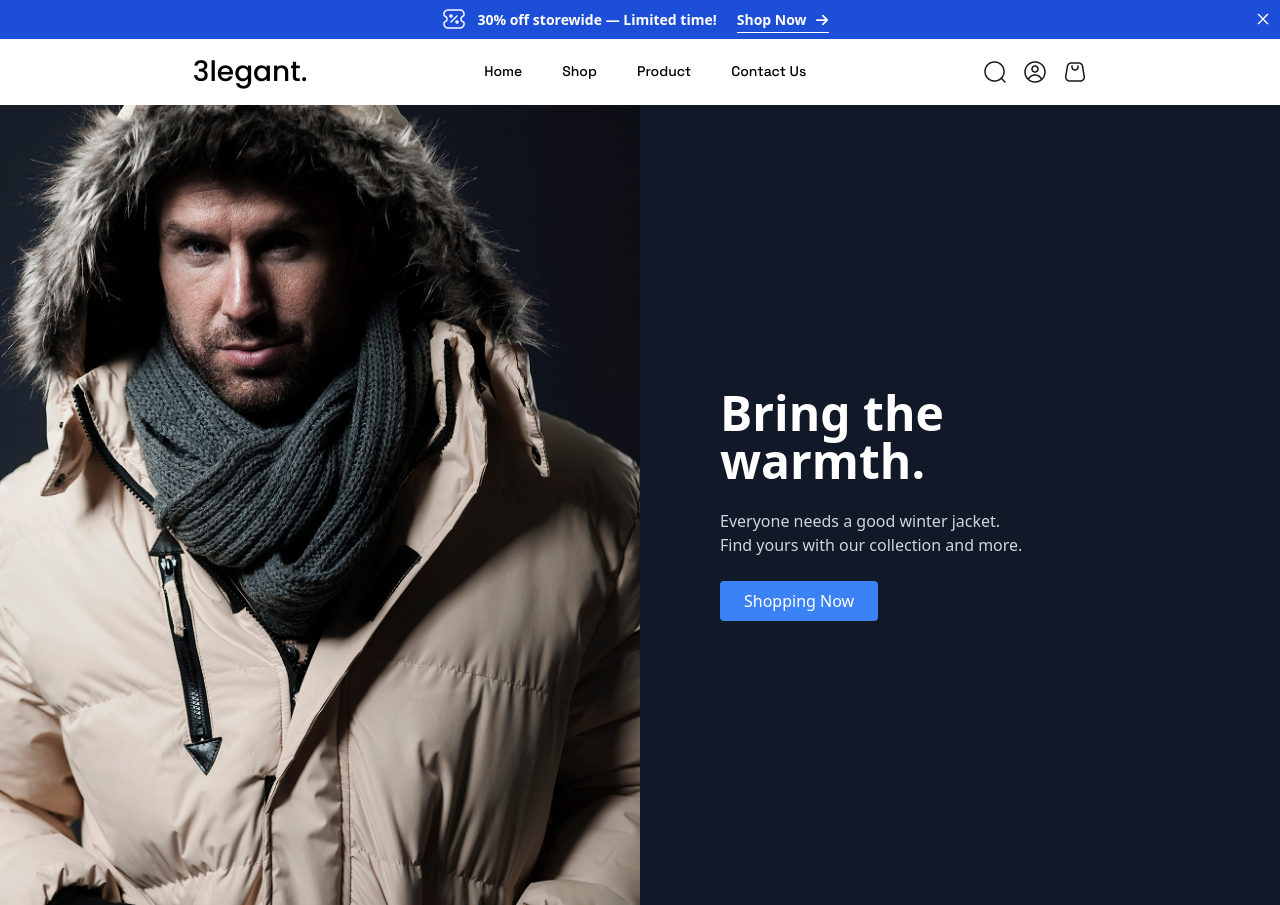
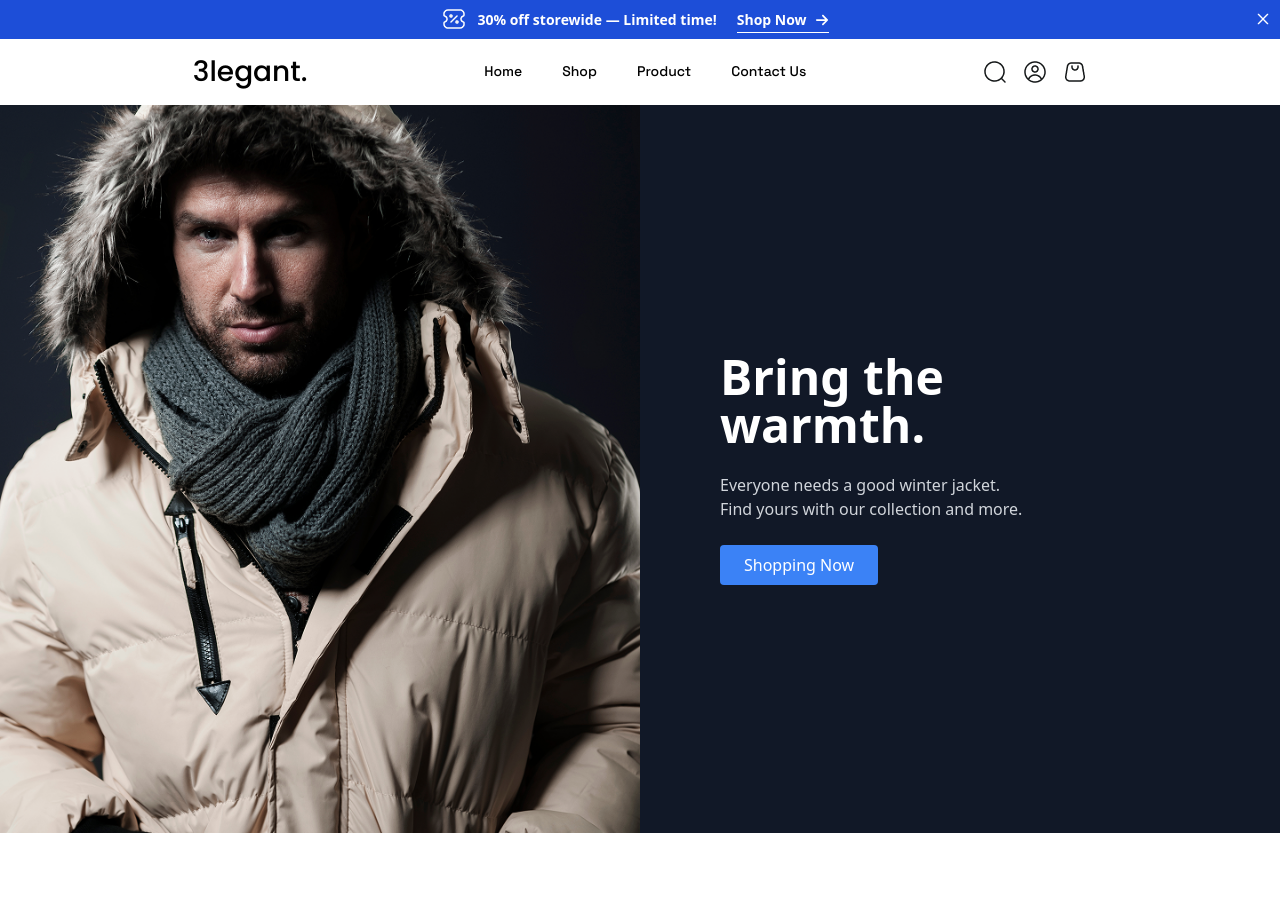
Before and after one commit to tamangkarma/Jacket-E-Commerce, a React (Vite) app: page / in a window 1280 px wide. After the commit the page ends 833 px from the top, so only its background shows below. Built offline with nearby package versions, Linux system fonts and the light colour scheme.

Commit message:
chore: hero page updated

```diff
--- a/src/Pages/HeroSection/heroPage.tsx
+++ b/src/Pages/HeroSection/heroPage.tsx
@@ -2,7 +2,7 @@ import HeroImg from "../../../public/logo/hero image.png";
 
 const HeroSection = () => {
   return (
-    <section className="flex flex-col md:flex-row w-full min-h-screen bg-[#111827] text-white">
+    <section className="flex flex-col md:flex-row w-full min-h-[40rem] bg-[#111827] text-white">
 
       {/* Left Side - Image */}
       <div className="w-full md:w-1/2 h-[400px] md:h-auto">
```
